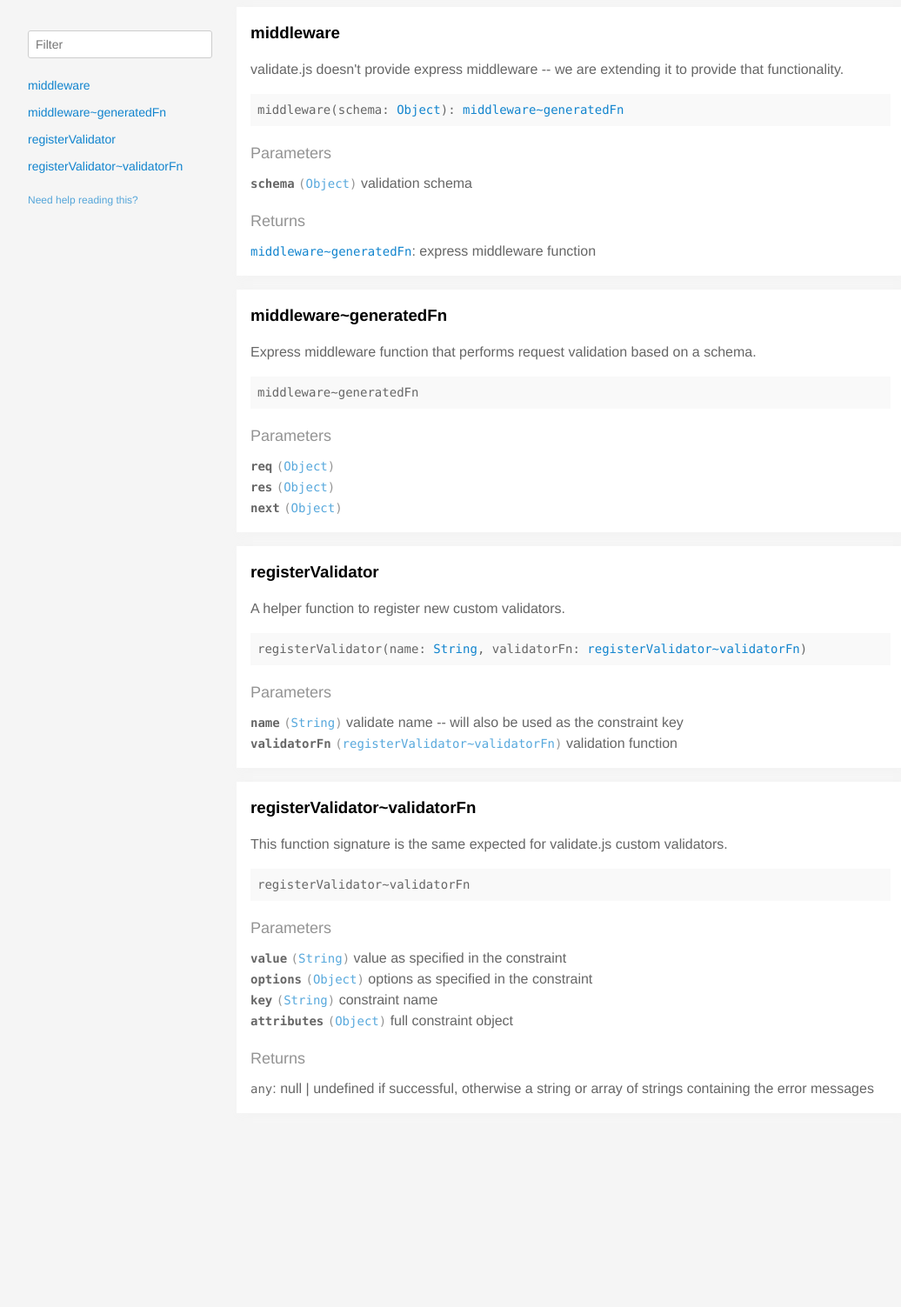
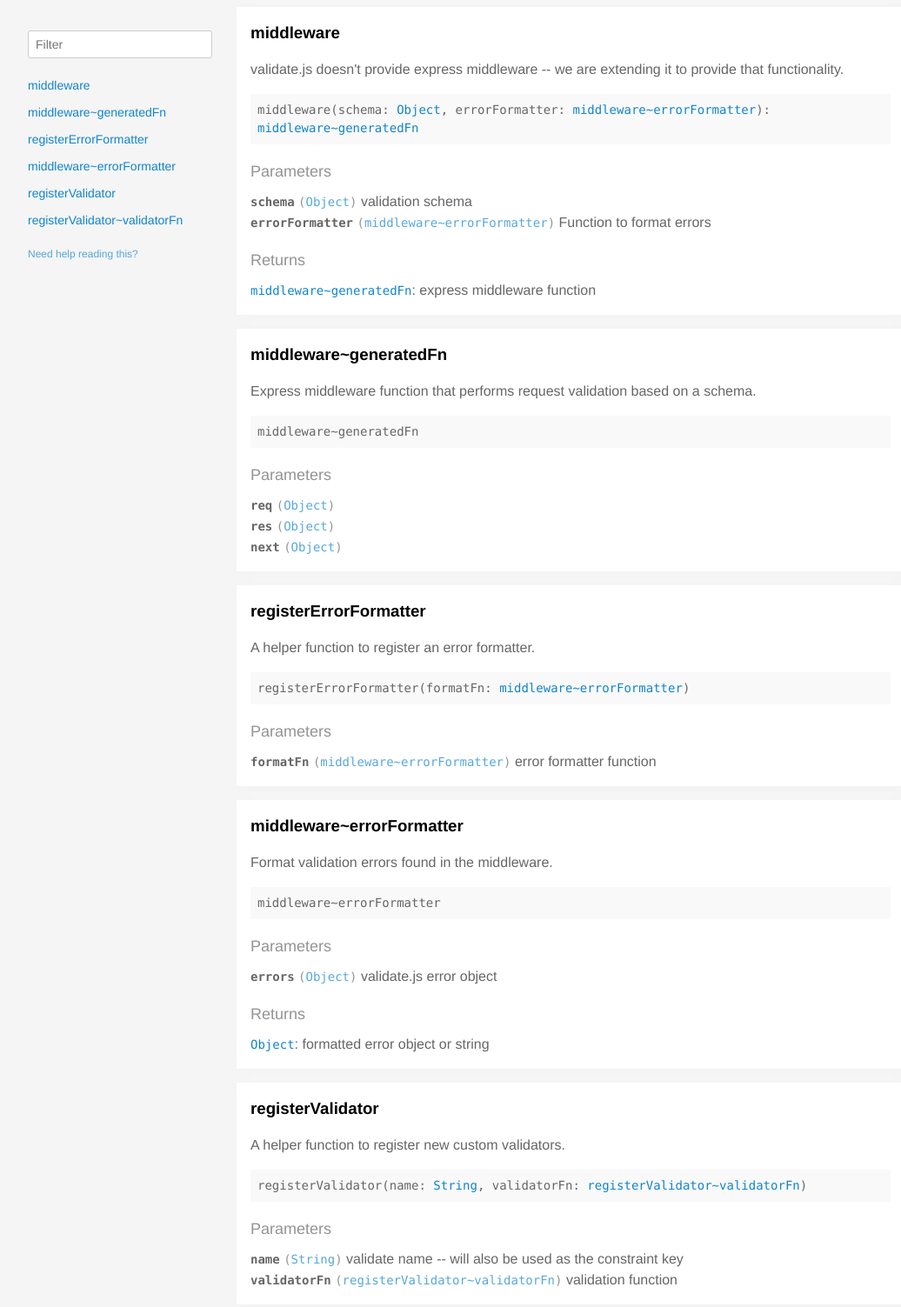
Before and after one commit to cmcahoon/validate-js-express, a website: page docs/index.html in a window 1280 px wide. Shown: the top 1503 px of the page at 87% size, without its empty margins (112-1148 px from the left). Before the commit the page ends 1304 px from the top, so only its background shows below. Drawn offline with Linux system fonts and the light colour scheme.

Commit message:
feat: custom error formatter

```diff
--- a/docs/index.html
+++ b/docs/index.html
@@ -38,6 +38,26 @@
                   href='#middlewaregeneratedfn'
                   class="">
                   middleware~generatedFn
+
+                </a>
+
+                </li>
+
+
+                <li><a
+                  href='#registererrorformatter'
+                  class="">
+                  registerErrorFormatter
+
+                </a>
+
+                </li>
+
+
+                <li><a
+                  href='#middlewareerrorformatter'
+                  class="">
+                  middleware~errorFormatter
 
                 </a>
 
@@ -88,7 +108,7 @@
 provide that functionality.</p>
 
 
-  <div class='pre p1 fill-light mt0'>middleware(schema: <a href="https://developer.mozilla.org/en-US/docs/Web/JavaScript/Reference/Global_Objects/Object">Object</a>): <a href="#middlewaregeneratedfn">middleware~generatedFn</a></div>
+  <div class='pre p1 fill-light mt0'>middleware(schema: <a href="https://developer.mozilla.org/en-US/docs/Web/JavaScript/Reference/Global_Objects/Object">Object</a>, errorFormatter: <a href="#middlewareerrorformatter">middleware~errorFormatter</a>): <a href="#middlewaregeneratedfn">middleware~generatedFn</a></div>
 
 
 
@@ -105,6 +125,14 @@ provide that functionality.</p>
         <div class='space-bottom0'>
           <div>
             <span class='code bold'>schema</span> <code class='quiet'>(<a href="https://developer.mozilla.org/en-US/docs/Web/JavaScript/Reference/Global_Objects/Object">Object</a>)</code> validation schema
+
+          </div>
+
+        </div>
+
+        <div class='space-bottom0'>
+          <div>
+            <span class='code bold'>errorFormatter</span> <code class='quiet'>(<a href="#middlewareerrorformatter">middleware~errorFormatter</a>)</code> Function to format errors
 
           </div>
 
@@ -191,6 +219,128 @@ on a schema.</p>
 
     </div>
 
+
+
+
+
+
+
+
+
+
+
+
+
+
+
+</section>
+
+
+
+
+            <section class='p2 mb2 clearfix bg-white minishadow'>
+
+
+  <div class='clearfix'>
+    <h3 class='fl m0' id='registererrorformatter'>
+      registerErrorFormatter
+    </h3>
+
+  </div>
+
+
+  <p>A helper function to register an error formatter.</p>
+
+
+  <div class='pre p1 fill-light mt0'>registerErrorFormatter(formatFn: <a href="#middlewareerrorformatter">middleware~errorFormatter</a>)</div>
+
+
+
+
+
+
+
+
+
+
+    <div class='py1 quiet mt1 prose-big'>Parameters</div>
+    <div class='prose'>
+
+        <div class='space-bottom0'>
+          <div>
+            <span class='code bold'>formatFn</span> <code class='quiet'>(<a href="#middlewareerrorformatter">middleware~errorFormatter</a>)</code> error formatter function
+
+          </div>
+
+        </div>
+
+    </div>
+
+
+
+
+
+
+
+
+
+
+
+
+
+
+
+</section>
+
+
+
+
+            <section class='p2 mb2 clearfix bg-white minishadow'>
+
+
+  <div class='clearfix'>
+    <h3 class='fl m0' id='middlewareerrorformatter'>
+      middleware~errorFormatter
+    </h3>
+
+  </div>
+
+
+  <p>Format validation errors found in the middleware.</p>
+
+
+  <div class='pre p1 fill-light mt0'>middleware~errorFormatter</div>
+
+
+
+
+
+
+
+
+
+
+    <div class='py1 quiet mt1 prose-big'>Parameters</div>
+    <div class='prose'>
+
+        <div class='space-bottom0'>
+          <div>
+            <span class='code bold'>errors</span> <code class='quiet'>(<a href="https://developer.mozilla.org/en-US/docs/Web/JavaScript/Reference/Global_Objects/Object">Object</a>)</code> validate.js error object
+
+          </div>
+
+        </div>
+
+    </div>
+
+
+
+
+
+
+      <div class='py1 quiet mt1 prose-big'>Returns</div>
+      <code><a href="https://developer.mozilla.org/en-US/docs/Web/JavaScript/Reference/Global_Objects/Object">Object</a></code>:
+        formatted error object or string
 
 
 
```
Also changed, not shown: index.js (+26 -1 lines), test/unit/index.js (+22 -0 lines).
